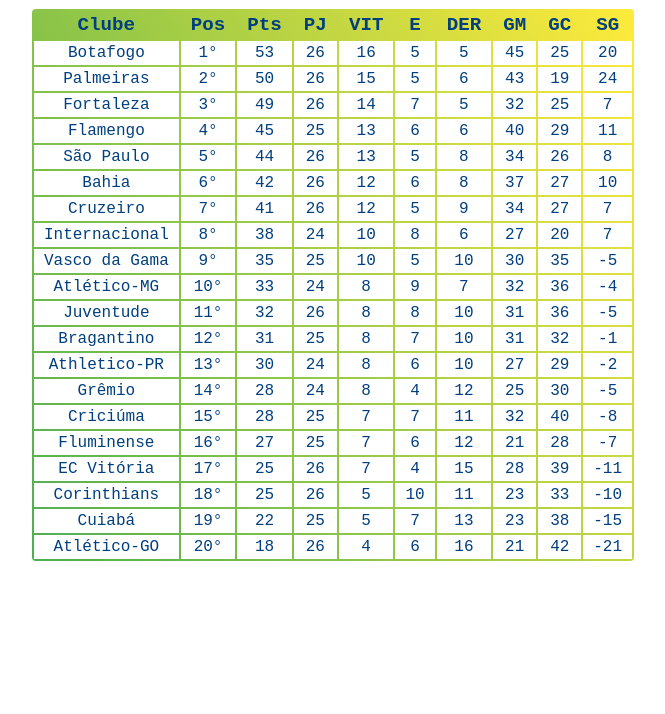
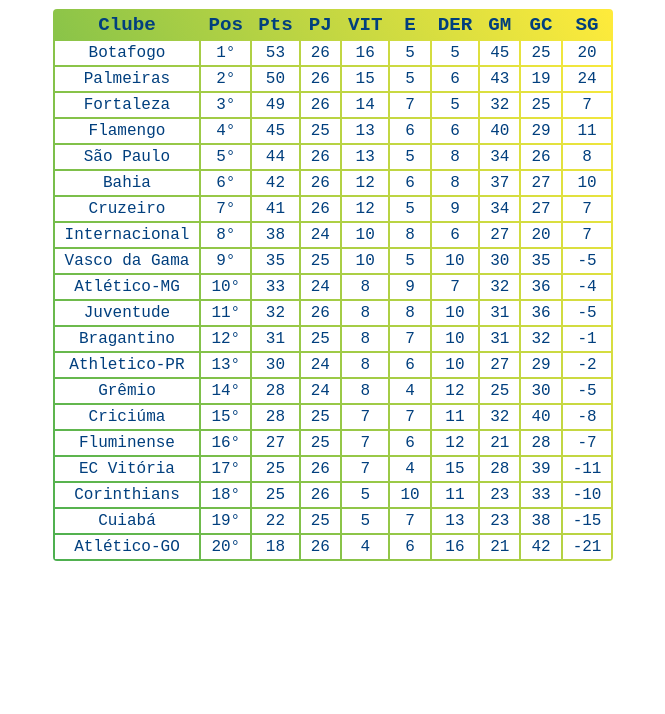
Before and after one commit to ewertonvieira/TabelaBrasileirao, a plain HTML site: page Index.html in a window 1280 px wide. Shown: the part 106-820 px from the top of the page, without its empty margins (307-972 px from the left). Drawn offline with Linux system fonts and the light colour scheme.

Commit message:
tabelabrasileirao

```diff
--- a/css/stylesheet.css
+++ b/css/stylesheet.css
@@ -6,7 +6,7 @@
 }
 
 thead > tr > th {
-    padding: 3px 10px;
+    padding: 3px 6px;
 }
 
 #table {
```
